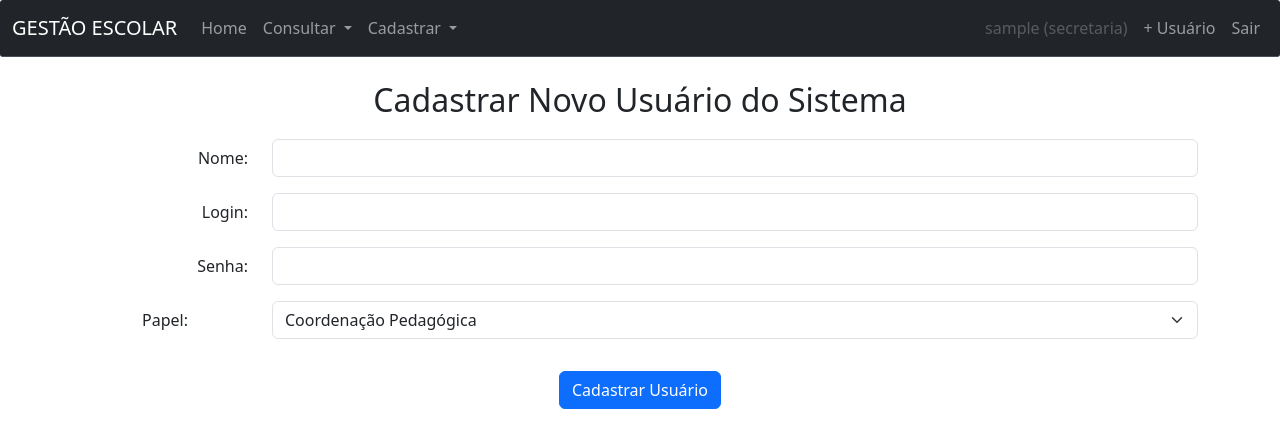
After one commit to RianLSousa/Baco_Gestao_Escolar, a Flask app: page /cadastrar/usuario in a window 1280 px wide. The commit adds this page. Shown: the top 448 px of the page. Run offline with Flask 3, Linux system fonts and the light colour scheme; the visitor is signed in with stand-in values (Sample User, id 1); some libraries are stand-ins or nearby versions.

Commit message:
Criação dos templates e funcionalidades de usuários

```diff
--- a/db_gestao_python/app.py
+++ b/db_gestao_python/app.py
@@ -4,6 +4,7 @@ from datetime import date, datetime
 
 from dotenv import load_dotenv
 from flask import Flask, redirect, render_template, request, session, url_for
+from werkzeug.security import check_password_hash, generate_password_hash
 from mysql.connector import Error
 
 from db.db import (
@@ -40,19 +41,85 @@ def tela_login():
 
 @app.route("/login", methods=["POST"])
 def api_login():
-    usuario = request.form.get("usuario") or ""
-    senha = request.form.get("senha") or ""
+    login_digitado = request.form.get("login") or ""
+    senha_digitada = request.form.get("senha") or ""
 
     try:
-        with DatabaseConnection(db=DB_NAME, user=usuario, password=senha):
-            pass  # se não lançar erro, as credenciais são válidas
+        with DatabaseConnection(
+            db=DB_NAME,
+            user=os.getenv("DB_USER_COORDENACAO"),
+            password=os.getenv("DB_PASS_COORDENACAO"),
+        ) as conexao:
+            cursor = conexao.cursor()
+            cursor.execute(
+                "SELECT nome, senha_hash, papel FROM usuario_sistema WHERE login = %s",
+                (login_digitado,),
+            )
+            registro = cursor.fetchone()
     except Error:
-        return redirect(url_for("tela_login", erro="Usuário ou senha inválidos."))
+        return redirect(url_for("tela_login", erro="Erro ao acessar o banco de dados."))
 
-    session["db_user"] = usuario
-    session["db_password"] = senha
+    if not registro:
+        return redirect(url_for("tela_login", erro="Login ou senha inválidos."))
+
+    nome, senha_hash, papel = registro
+    if not check_password_hash(senha_hash, senha_digitada):
+        return redirect(url_for("tela_login", erro="Login ou senha inválidos."))
+
+    if papel == "secretaria":
+        session["db_user"] = os.getenv("DB_USER_SECRETARIA")
+        session["db_password"] = os.getenv("DB_PASS_SECRETARIA")
+    else:
+        session["db_user"] = os.getenv("DB_USER_COORDENACAO")
+        session["db_password"] = os.getenv("DB_PASS_COORDENACAO")
+
+    session["nome_usuario"] = nome
+    session["papel"] = papel
     return redirect(url_for("home"))
 
+
+def exigir_secretaria():
+    """Retorna uma resposta de bloqueio se quem está logado não for secretaria; senão, None."""
+    if session.get("papel") != "secretaria":
+        return "ACESSO NEGADO: apenas usuários do tipo secretaria podem acessar esta página. <a href='/'>Voltar</a>", 403
+    return None
+
+
+@app.route("/cadastrar/usuario", methods=["GET"])
+def tela_cadastrar_usuario():
+    bloqueio = exigir_secretaria()
+    if bloqueio:
+        return bloqueio
+    return render_template("cadastrar/usuario.jinja2", api="/api/cadastrar/usuario")
+
+
+@app.route("/api/cadastrar/usuario", methods=["POST"])
+def api_cadastrar_usuario():
+    bloqueio = exigir_secretaria()
+    if bloqueio:
+        return bloqueio
+
+    nome = request.form.get("nome") or ""
+    login_novo = request.form.get("login") or ""
+    senha_nova = request.form.get("senha") or ""
+    papel_novo = request.form.get("papel") or "coordenacao"
+
+    if not nome or not login_novo or not senha_nova:
+        return "ERRO: preencha nome, login e senha."
+
+    senha_hash = generate_password_hash(senha_nova)
+
+    qtd = executar_insert_delete_update(
+        db=DB_NAME,
+        consulta_sql="""
+            INSERT INTO usuario_sistema (nome, login, senha_hash, papel)
+            VALUES (%s, %s, %s, %s)
+        """,
+        parametros=(nome, login_novo, senha_hash, papel_novo),
+    )
+    if qtd < 0:
+        return "Deu ERRO ao cadastrar usuário. O login já pode estar em uso. <a href='/cadastrar/usuario'>Voltar</a>"
+    return f"SUCESSO: Usuário '{nome}' cadastrado como {papel_novo}! <a href='/'>Voltar à Homepage</a>"
 
 @app.route("/logout")
 def logout():
--- a/db_gestao_python/db/usuarios_permissoes.sql
+++ b/db_gestao_python/db/usuarios_permissoes.sql
@@ -25,4 +25,10 @@ REVOKE INSERT, UPDATE, DELETE ON gestao_escolar.media_aluno FROM 'secretaria_esc
 
 GRANT SELECT ON gestao_escolar.* TO 'coordenacao_pedagogica'@'localhost';
 
+
+
+-- pós criação de tabela usuarios_sistema no projeto
+
+GRANT INSERT, UPDATE, DELETE ON gestao_escolar.usuario_sistema TO 'secretaria_escolar'@'localhost';
+
 FLUSH PRIVILEGES;
--- a/db_gestao_python/templates/_base.jinja2
+++ b/db_gestao_python/templates/_base.jinja2
@@ -48,12 +48,17 @@
 
                 </ul>
 
-                <!-- Status de login, alinhado à direita -->
+                <!-- Status de login -->
                 <ul class="navbar-nav ms-auto">
-                    {% if session.get('db_user') %}
+                    {% if session.get('nome_usuario') %}
                     <li class="nav-item">
-                        <span class="nav-link disabled">Logado como: <strong>{{ session.get('db_user') }}</strong></span>
+                        <span class="nav-link disabled">{{ session.get('nome_usuario') }} ({{ session.get('papel') }})</span>
                     </li>
+                    {% if session.get('papel') == 'secretaria' %}
+                    <li class="nav-item">
+                        <a class="nav-link" href="{{ url_for('tela_cadastrar_usuario') }}">+ Usuário</a>
+                    </li>
+                    {% endif %}
                     <li class="nav-item">
                         <a class="nav-link" href="{{ url_for('logout') }}">Sair</a>
                     </li>
--- /dev/null
+++ b/db_gestao_python/templates/cadastrar/usuario.jinja2
@@ -0,0 +1,23 @@
+<!-- cadastrar/usuario.jinja2 -->
+
+{% extends "_base.jinja2" %}
+
+{% block nav_title %}GESTÃO ESCOLAR{% endblock %}
+{% block title %}Cadastrar Usuário{% endblock %}
+
+{% block content %}
+
+<h2 class="text-center" style="margin-bottom: 20px;">
+    Cadastrar Novo Usuário do Sistema
+</h2>
+
+<form class="text-center" action="{{ api }}" method="post">
+    {{ macros.render_input("Nome:", "text", "nome", "") }}
+    {{ macros.render_input("Login:", "text", "login", "") }}
+    {{ macros.render_input("Senha:", "password", "senha", "") }}
+    {{ macros.render_select("Papel:", "papel", [("secretaria", "Secretaria Escolar"), ("coordenacao", "Coordenação Pedagógica")], "coordenacao") }}
+
+    <button type="submit" class="btn btn-primary mt-3">Cadastrar Usuário</button>
+</form>
+
+{% endblock %}
--- a/db_gestao_python/templates/login.jinja2
+++ b/db_gestao_python/templates/login.jinja2
@@ -18,7 +18,7 @@
 {% endif %}
 
 <form class="text-center" action="{{ url_for('api_login') }}" method="post">
-    {{ macros.render_input("Usuário:", "text", "usuario", "") }}
+    {{ macros.render_input("Login:", "text", "login", "") }}
     {{ macros.render_input("Senha:", "password", "senha", "") }}
 
     <button type="submit" class="btn btn-primary mt-3">Entrar</button>
```
Also changed, not shown: db_gestao_python/criar_primeiro_usuario.py (added, +27 -0 lines), db_gestao_python/db/gestao_escolar.sql (+14 -0 lines).
